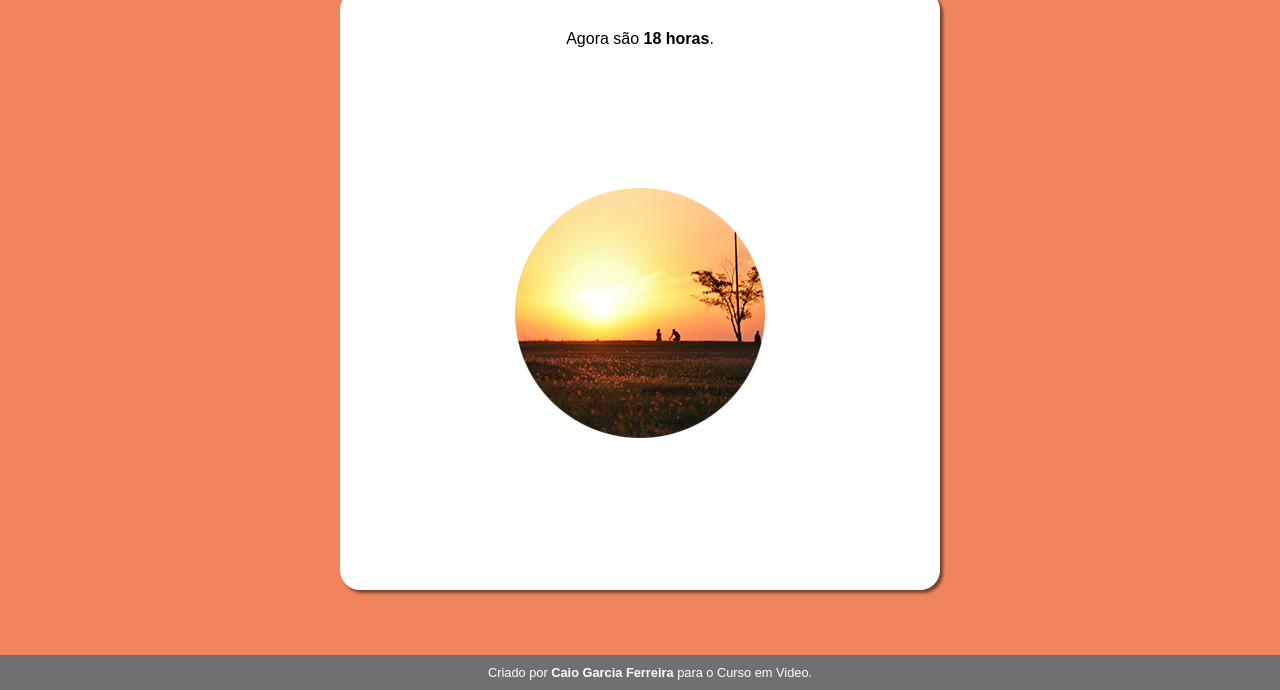
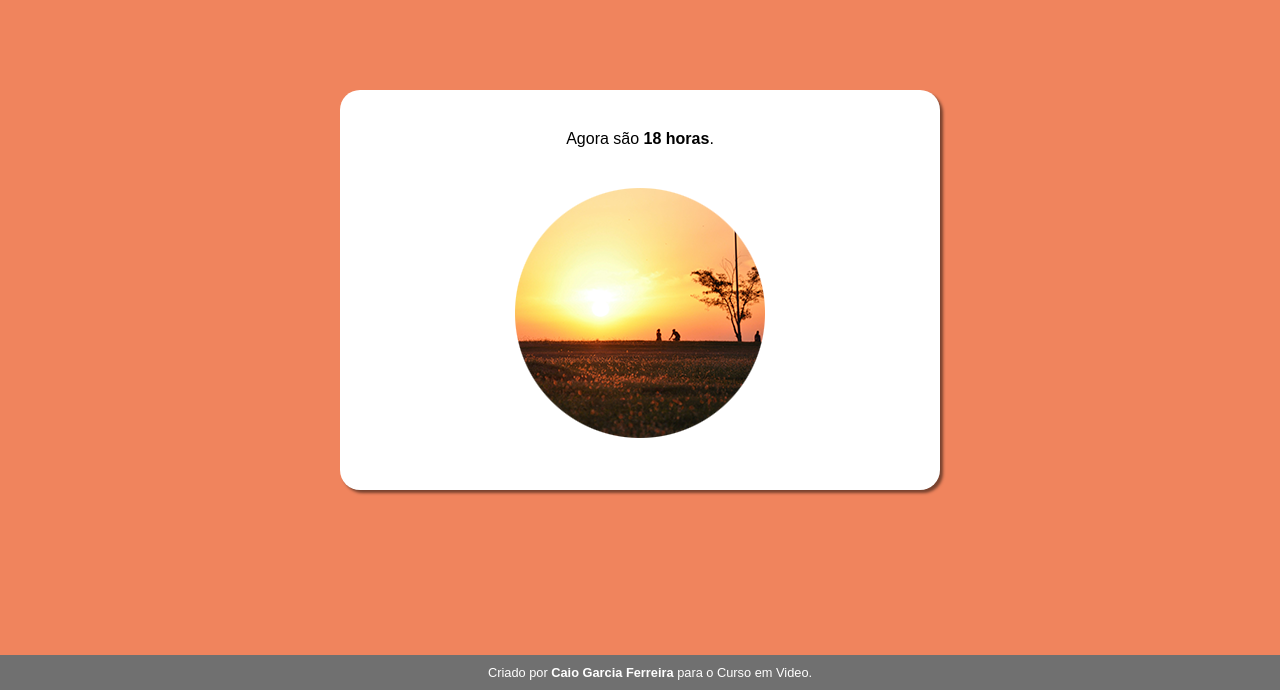
Before and after one commit to caiogfe/javascript, a plain HTML site: page desafios/d001/index.html in a window 1280 px wide. Shown: the part 110-800 px from the top of the page. Drawn offline with Linux system fonts and the light colour scheme.

Commit message:
atualizei css

```diff
--- a/desafios/d001/estilos/style.css
+++ b/desafios/d001/estilos/style.css
@@ -17,7 +17,7 @@ header h1 {
 section {
     max-width: 600px;
     width: 90vw;
-    height: 600px;
+    height: 400px;
     background-color: white;
     border-radius: 20px;
     box-shadow: 3px 3px 3px rgba(0, 0, 0, 0.5);
@@ -35,7 +35,6 @@ section {
 
 #foto {
     text-align: center;
-    padding-top: 100px;
 }
 
 footer {
```
